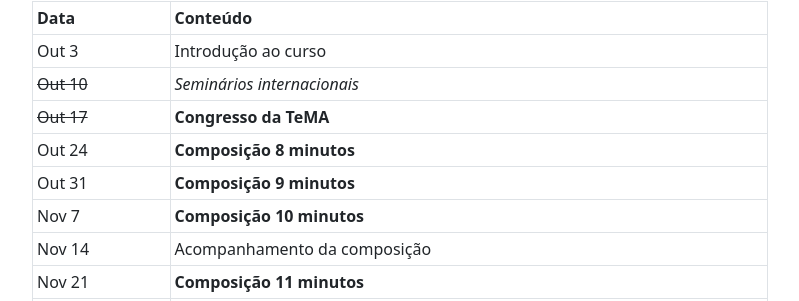
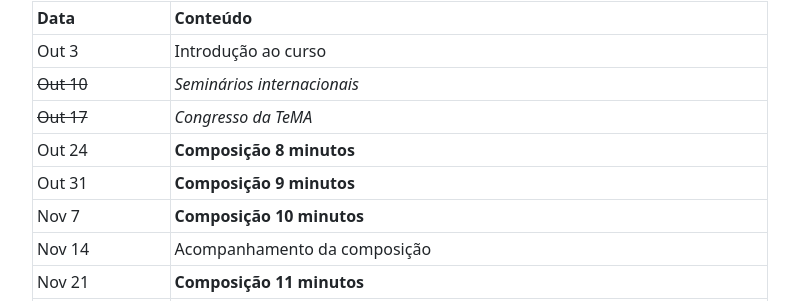
Before and after one commit to pedrokroger/pedrokroger.github.io, a Jekyll site: the page built from aulas/comp10.md, in a window 1280 px wide. Shown: the part 1933-2234 px from the top of the page, without its empty margins (50-849 px from the left). Built offline with Jekyll 4.4.1, drawn with Linux system fonts in a browser that asks for light colours.

Commit message:
Fix typograhpy

```diff
--- a/aulas/comp10.md
+++ b/aulas/comp10.md
@@ -77,7 +77,7 @@ ser modificado de acordo com a necessidade e eventualidade.
 |------------|-------------------------------------|
 | Out 3      | Introdução ao curso                 |
 | ~~Out 10~~ | *Seminários internacionais*         |
-| ~~Out 17~~ | **Congresso da TeMA**               |
+| ~~Out 17~~ | *Congresso da TeMA*                 |
 | Out 24     | **Composição 8 minutos**            |
 | Out 31     | **Composição 9 minutos**            |
 | Nov 7      | **Composição 10 minutos**           |
```
